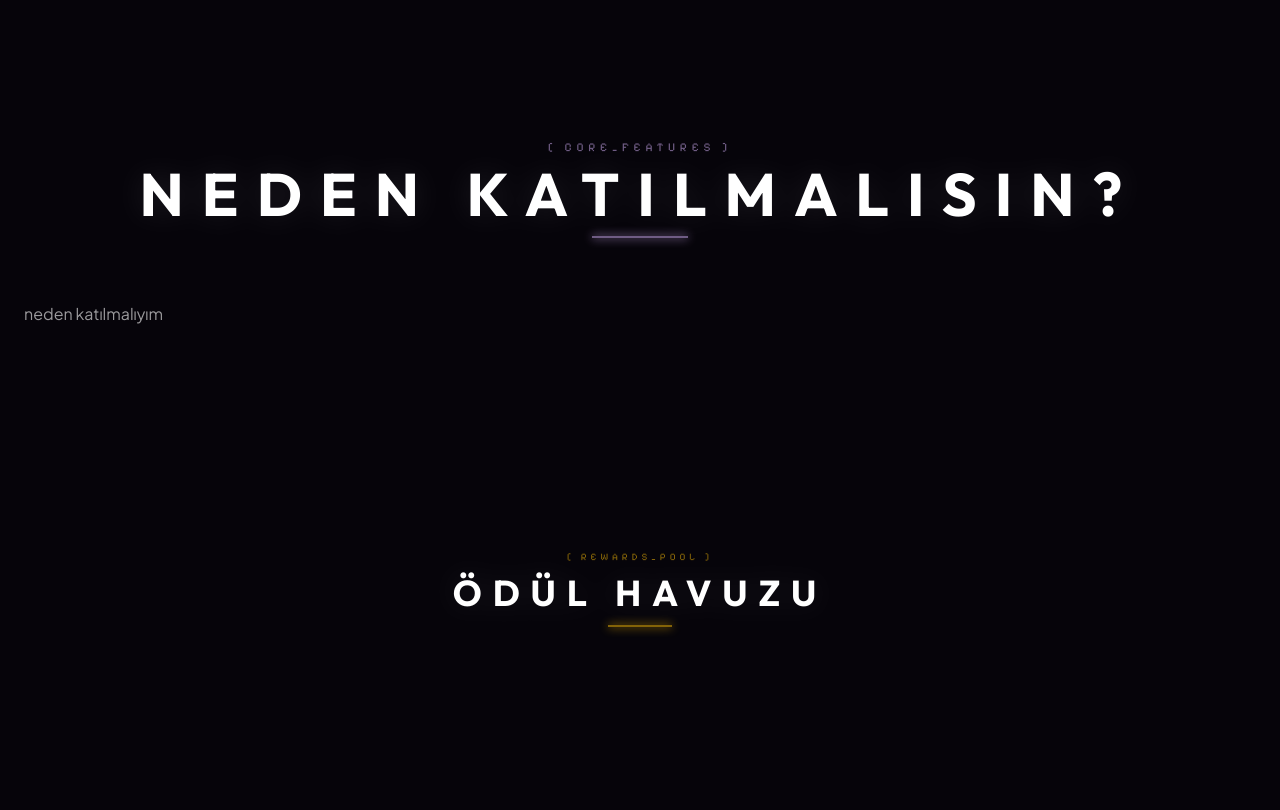
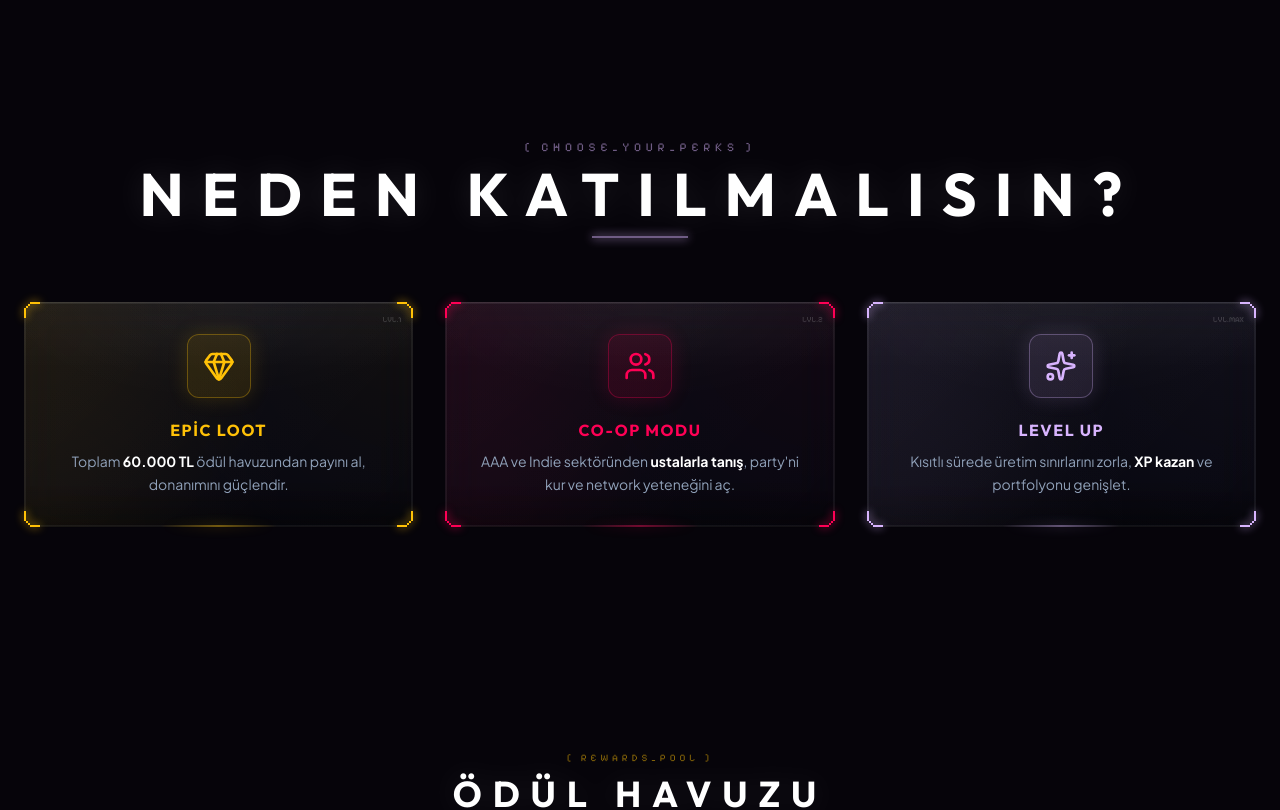
Before and after one commit to skylab-kulubu/skylab-yildizjam, a Next.js app: page / in a window 1280 px wide. Shown: the part 900-1710 px from the top of the page. Built offline with nearby package versions, Linux system fonts and the light colour scheme.

Commit message:
feat(features): implemented features section and refined viewport triggers

```diff
--- a/src/components/Background.tsx
+++ b/src/components/Background.tsx
@@ -11,7 +11,6 @@ interface BackgroundProps {
 const TWO_PI = Math.PI * 2;
 const BG_FILL = "#080A1A";
 const PIXEL_SCALE = 4;
-
 const STAR_FADE_IN_DURATION = 1500;
 const BUFFER_FADE_IN_DURATION = 2500;
 const BUFFER_FADE_IN_DELAY = 1000;
@@ -36,7 +35,6 @@ interface Star {
   phase: number;
   color: string;
 }
-
 interface Nebula {
   x: number;
   y: number;
@@ -44,7 +42,6 @@ interface Nebula {
   color: string;
   parallax: number;
 }
-
 interface Galaxy {
   x: number;
   y: number;
@@ -54,7 +51,6 @@ interface Galaxy {
   edgeColor: string;
   parallax: number;
 }
-
 interface Planet {
   x: number;
   y: number;
@@ -65,7 +61,6 @@ interface Planet {
   ringAngle: number;
   parallax: number;
 }
-
 interface Spaceship {
   x: number;
   y: number;
@@ -76,7 +71,6 @@ interface Spaceship {
   scale: number;
   parallax: number;
 }
-
 interface Asteroid {
   x: number;
   y: number;
@@ -89,16 +83,7 @@ interface Asteroid {
   isGamepad: boolean;
 }
 
-export default function Background({
-  seed = 2026,
-  density = 1.0,
-}: BackgroundProps) {
-  const canvasRef = useRef<HTMLCanvasElement>(null);
-  const bufferRef = useRef<HTMLCanvasElement>(null);
-  const rafRef = useRef(0);
-  const startTimeRef = useRef(0);
-
-  const dataRef = useRef<{
+interface SceneData {
   stars: Star[];
   nebulas: Nebula[];
   galaxies: Galaxy[];
@@ -107,7 +92,19 @@ export default function Background({
   asteroids: Asteroid[];
   width: number;
   height: number;
-  }>({
+  starWrapArea: number;
+  drawScale: number;
+}
+
+export default function Background({
+  seed = 2026,
+  density = 1.0,
+}: BackgroundProps) {
+  const canvasRef = useRef<HTMLCanvasElement>(null);
+  const bufferRef = useRef<HTMLCanvasElement | null>(null);
+  const rafRef = useRef(0);
+  const startTimeRef = useRef(0);
+  const dataRef = useRef<SceneData>({
     stars: [],
     nebulas: [],
     galaxies: [],
@@ -116,6 +113,8 @@ export default function Background({
     asteroids: [],
     width: 0,
     height: 0,
+    starWrapArea: 0,
+    drawScale: 0,
   });
 
   const buildScene = useCallback(
@@ -123,34 +122,30 @@ export default function Background({
       const d = dataRef.current;
       d.width = width;
       d.height = height;
+      d.starWrapArea = height * 2.5;
+      d.drawScale = 1 / PIXEL_SCALE;
 
       const randStars = seededRandom(currentSeed);
       const randStatic = seededRandom(currentSeed + 999);
-
-      const starWrapArea = height * 2.5;
-      const area = (width * starWrapArea) / 1000000;
+      const { starWrapArea } = d;
       const isMobile = width < 768;
 
       const getSegY = (index: number, total: number) => {
         const seg = starWrapArea / Math.max(1, total);
         return index * seg + randStatic() * seg * 0.8;
       };
+      const getStaggeredX = (index: number) =>
+        (index % 2 === 0
+          ? 0.05 + randStatic() * 0.4
+          : 0.55 + randStatic() * 0.4) * width;
 
-      const getStaggeredX = (index: number) => {
-        const isLeft = index % 2 === 0;
-        return (
-          (isLeft ? 0.05 + randStatic() * 0.4 : 0.55 + randStatic() * 0.4) *
-          width
-        );
-      };
-
+      const area = (width * starWrapArea) / 1_000_000;
       const count = (350 * density * Math.max(1, area)) | 0;
-      d.stars = [];
       const colors = ["#FFFFFF", "#00FFFF", "#FF0080", "#FFC107", "#8B5CF6"];
 
-      for (let i = 0; i < count; i++) {
+      d.stars = Array.from({ length: count }, () => {
         const isCross = randStars() > 0.94;
-        d.stars.push({
+        return {
           x: randStars() * width,
           y: randStars() * starWrapArea,
           size: isCross ? 2 : randStars() > 0.6 ? 1 : 2,
@@ -158,49 +153,47 @@ export default function Background({
           opacity: 0.3 + randStars() * 0.7,
           speed: 1.5 + randStars() * 2.5,
           phase: randStars() * TWO_PI,
-          color: colors[Math.floor(randStars() * colors.length)],
+          color: colors[(randStars() * colors.length) | 0],
+        };
       });
-      }
 
-      const nebulaCount = isMobile ? 2 : 4;
       const nebulaColors = [
-        "rgba(139, 92, 246, 0.08)",
-        "rgba(255, 0, 128, 0.06)",
-        "rgba(0, 255, 255, 0.05)",
-        "rgba(63, 81, 181, 0.08)",
+        "rgba(139,92,246,0.08)",
+        "rgba(255,0,128,0.06)",
+        "rgba(0,255,255,0.05)",
+        "rgba(63,81,181,0.08)",
       ];
-      d.nebulas = Array.from({ length: nebulaCount }, (_, i) => ({
+      d.nebulas = Array.from({ length: isMobile ? 2 : 4 }, (_, i) => ({
         x: getStaggeredX(i),
-        y: getSegY(i, nebulaCount),
+        y: getSegY(i, isMobile ? 2 : 4),
         radius: (isMobile ? 150 : 300) + randStatic() * 400,
-        color: nebulaColors[Math.floor(randStatic() * nebulaColors.length)],
+        color: nebulaColors[(randStatic() * nebulaColors.length) | 0],
         parallax: 0.02 + randStatic() * 0.03,
       }));
 
-      const galaxyCount = isMobile ? 2 : 3;
       const galaxyCores = [
-        "rgba(139, 92, 246, 0.6)",
-        "rgba(255, 0, 128, 0.5)",
-        "rgba(0, 255, 255, 0.5)",
-        "rgba(255, 193, 7, 0.4)",
+        "rgba(139,92,246,0.6)",
+        "rgba(255,0,128,0.5)",
+        "rgba(0,255,255,0.5)",
+        "rgba(255,193,7,0.4)",
       ];
       const galaxyEdges = [
-        "rgba(0, 255, 255, 0.15)",
-        "rgba(139, 92, 246, 0.1)",
-        "rgba(255, 0, 128, 0.1)",
-        "rgba(255, 87, 34, 0.08)",
+        "rgba(0,255,255,0.15)",
+        "rgba(139,92,246,0.1)",
+        "rgba(255,0,128,0.1)",
+        "rgba(255,87,34,0.08)",
       ];
+      const galaxyCount = isMobile ? 2 : 3;
       d.galaxies = Array.from({ length: galaxyCount }, (_, i) => ({
         x: getStaggeredX(i + 1),
         y: getSegY(i, galaxyCount),
         radius: (isMobile ? 100 : 200) + randStatic() * 200,
         angle: randStatic() * TWO_PI,
-        coreColor: galaxyCores[Math.floor(randStatic() * galaxyCores.length)],
-        edgeColor: galaxyEdges[Math.floor(randStatic() * galaxyEdges.length)],
+        coreColor: galaxyCores[(randStatic() * galaxyCores.length) | 0],
+        edgeColor: galaxyEdges[(randStatic() * galaxyEdges.length) | 0],
         parallax: 0.04 + randStatic() * 0.04,
       }));
 
-      const planetCount = isMobile ? 3 : 5;
       const planetBases = [
         "#5080FF",
         "#FFC107",
@@ -217,8 +210,9 @@ export default function Background({
         "#300040",
         "#404040",
       ];
+      const planetCount = isMobile ? 3 : 5;
       d.planets = Array.from({ length: planetCount }, (_, i) => {
-        const pIdx = Math.floor(randStatic() * planetBases.length);
+        const pIdx = (randStatic() * planetBases.length) | 0;
         return {
           x: getStaggeredX(i),
           y: getSegY(i, planetCount),
@@ -246,7 +240,7 @@ export default function Background({
           y: getSegY(i, shipCount),
           vx: (isGoingRight ? 1 : -1) * (0.3 + randStatic() * 0.8),
           vy: (randStatic() - 0.5) * 0.2,
-          color: shipColors[Math.floor(randStatic() * shipColors.length)],
+          color: shipColors[(randStatic() * shipColors.length) | 0],
           phase: randStatic() * TWO_PI,
           scale: 0.8 + randStatic() * 0.6,
           parallax: 0.2 + randStatic() * 0.4,
@@ -257,7 +251,7 @@ export default function Background({
       d.asteroids = Array.from({ length: asteroidCount }, (_, i) => ({
         x: randStatic() * width,
         y: getSegY(i, asteroidCount),
-        size: 1 + Math.floor(randStatic() * 3),
+        size: 1 + ((randStatic() * 3) | 0),
         vx: (randStatic() - 0.5) * 0.6,
         vy: 0.2 + randStatic() * 0.8,
         parallax: 0.15 + randStatic() * 0.3,
@@ -283,66 +277,71 @@ export default function Background({
 
     const dpr = Math.min(window.devicePixelRatio || 1, 2);
     let alive = true;
+    const clientSeed = seed === 2026 ? (Math.random() * 1_000_000) | 0 : seed;
 
-    const clientSeed =
-      seed === 2026 ? Math.floor(Math.random() * 1000000) : seed;
+    // Gradient cache — planet ve nebula gradientları her frame yeniden oluşturulmasın
+    const planetGradCache = new Map<Planet, CanvasGradient>();
+    const nebulaGradCache = new Map<Nebula, CanvasGradient>();
 
     const doResize = () => {
       const rect = canvas.getBoundingClientRect();
       canvas.width = rect.width * dpr;
       canvas.height = rect.height * dpr;
       ctx.setTransform(dpr, 0, 0, dpr, 0, 0);
-
       buffer.width = Math.ceil(rect.width / PIXEL_SCALE);
       buffer.height = Math.ceil(rect.height / PIXEL_SCALE);
+      // Resize'da cache'i temizle — yeni drawScale gerekli
+      planetGradCache.clear();
+      nebulaGradCache.clear();
       buildScene(rect.width, rect.height, clientSeed);
     };
 
-    window.addEventListener("resize", doResize);
+    const resizeObserver = new ResizeObserver(doResize);
+    resizeObserver.observe(canvas);
     doResize();
-
     startTimeRef.current = performance.now();
 
     const render = (now: number) => {
       if (!alive) return;
+
+      const d = dataRef.current;
       const t = now * 0.001;
-      const d = dataRef.current;
       const scrollY = window.scrollY;
       const viewW = canvas.width / dpr;
       const viewH = canvas.height / dpr;
-      const drawScale = 1 / PIXEL_SCALE;
-      const starWrapArea = d.height * 2.5;
-
+      const { starWrapArea, drawScale } = d;
       const elapsed = now - startTimeRef.current;
 
       ctx.fillStyle = BG_FILL;
       ctx.fillRect(0, 0, viewW, viewH);
 
       const starParallax = scrollY * 0.15;
-      const starProgress = Math.min(1, elapsed / STAR_FADE_IN_DURATION);
-      const easedStarProgress = easeOutQuad(starProgress);
+      const easedStarProgress = easeOutQuad(
+        Math.min(1, elapsed / STAR_FADE_IN_DURATION),
+      );
 
-      for (const star of d.stars) {
-        const alpha =
-          star.opacity *
-          (0.4 + 0.6 * Math.sin(t * star.speed + star.phase)) *
-          easedStarProgress;
+      // Stars — en yoğun loop, minimum işlem
+      const stars = d.stars;
+      const starsLen = stars.length;
+      for (let i = 0; i < starsLen; i++) {
+        const star = stars[i];
         let sy = (star.y - starParallax) % starWrapArea;
         if (sy < 0) sy += starWrapArea;
         if (sy > viewH + 10) continue;
 
-        ctx.globalAlpha = Math.max(0, alpha);
+        ctx.globalAlpha =
+          star.opacity *
+          (0.4 + 0.6 * Math.sin(t * star.speed + star.phase)) *
+          easedStarProgress;
         ctx.fillStyle = star.color;
+
         if (star.isCross) {
-          ctx.fillRect(Math.floor(star.x - 1), Math.floor(sy - 3), 2, 6);
-          ctx.fillRect(Math.floor(star.x - 3), Math.floor(sy - 1), 6, 2);
+          const sx = star.x | 0;
+          const syi = sy | 0;
+          ctx.fillRect(sx - 1, syi - 3, 2, 6);
+          ctx.fillRect(sx - 3, syi - 1, 6, 2);
         } else {
-          ctx.fillRect(
-            Math.floor(star.x),
-            Math.floor(sy),
-            star.size,
-            star.size,
-          );
+          ctx.fillRect(star.x | 0, sy | 0, star.size, star.size);
         }
       }
       ctx.globalAlpha = 1.0;
@@ -350,34 +349,45 @@ export default function Background({
       bCtx.clearRect(0, 0, buffer.width, buffer.height);
       bCtx.imageSmoothingEnabled = false;
 
-      for (const n of d.nebulas) {
+      // Nebulas
+      const nebulas = d.nebulas;
+      for (let i = 0; i < nebulas.length; i++) {
+        const n = nebulas[i];
         let ny = (n.y - scrollY * n.parallax) % starWrapArea;
         if (ny < 0) ny += starWrapArea;
         if (ny > viewH + n.radius || ny < -n.radius) continue;
 
-        bCtx.save();
-        bCtx.translate(Math.floor(n.x * drawScale), Math.floor(ny * drawScale));
         const v_rad = n.radius * drawScale;
-        const grad = bCtx.createRadialGradient(0, 0, 0, 0, 0, v_rad);
+        let grad = nebulaGradCache.get(n);
+        if (!grad) {
+          grad = bCtx.createRadialGradient(0, 0, 0, 0, 0, v_rad);
           grad.addColorStop(0, n.color);
           grad.addColorStop(1, "transparent");
+          nebulaGradCache.set(n, grad);
+        }
+
+        bCtx.save();
+        bCtx.translate((n.x * drawScale) | 0, (ny * drawScale) | 0);
         bCtx.fillStyle = grad;
         bCtx.beginPath();
-        bCtx.arc(0, 0, Math.floor(v_rad), 0, TWO_PI);
+        bCtx.arc(0, 0, v_rad | 0, 0, TWO_PI);
         bCtx.fill();
         bCtx.restore();
       }
 
-      for (const g of d.galaxies) {
+      // Galaxies
+      const galaxies = d.galaxies;
+      for (let i = 0; i < galaxies.length; i++) {
+        const g = galaxies[i];
         let gy = (g.y - scrollY * g.parallax) % starWrapArea;
         if (gy < 0) gy += starWrapArea;
         if (gy > viewH + g.radius || gy < -g.radius) continue;
 
+        const v_radius = g.radius * drawScale;
         bCtx.save();
-        bCtx.translate(Math.floor(g.x * drawScale), Math.floor(gy * drawScale));
+        bCtx.translate((g.x * drawScale) | 0, (gy * drawScale) | 0);
         bCtx.rotate(g.angle + t * 0.015);
         bCtx.scale(1, 0.35);
-        const v_radius = g.radius * drawScale;
         const coreGrad = bCtx.createRadialGradient(
           0,
           0,
@@ -390,33 +400,42 @@ export default function Background({
         coreGrad.addColorStop(1, "transparent");
         bCtx.fillStyle = coreGrad;
         bCtx.beginPath();
-        bCtx.arc(0, 0, Math.floor(v_radius), 0, TWO_PI);
+        bCtx.arc(0, 0, v_radius | 0, 0, TWO_PI);
         bCtx.fill();
         bCtx.restore();
       }
 
-      for (const p of d.planets) {
+      // Planets — gradient cache kullan
+      const planets = d.planets;
+      for (let i = 0; i < planets.length; i++) {
+        const p = planets[i];
         let py = (p.y - scrollY * p.parallax) % starWrapArea;
         if (py < 0) py += starWrapArea;
         if (py > viewH + p.radius * 3 || py < -p.radius * 3) continue;
 
-        bCtx.save();
-        bCtx.translate(Math.floor(p.x * drawScale), Math.floor(py * drawScale));
         const v_rad = p.radius * drawScale;
-        const pGrad = bCtx.createLinearGradient(-v_rad, -v_rad, v_rad, v_rad);
+        let pGrad = planetGradCache.get(p);
+        if (!pGrad) {
+          pGrad = bCtx.createLinearGradient(-v_rad, -v_rad, v_rad, v_rad);
           pGrad.addColorStop(0, p.baseColor);
           pGrad.addColorStop(0.5, p.baseColor);
           pGrad.addColorStop(0.52, p.shadowColor);
           pGrad.addColorStop(1, p.shadowColor);
+          planetGradCache.set(p, pGrad);
+        }
+
+        bCtx.save();
+        bCtx.translate((p.x * drawScale) | 0, (py * drawScale) | 0);
         bCtx.fillStyle = pGrad;
         bCtx.beginPath();
-        bCtx.arc(0, 0, Math.floor(v_rad), 0, TWO_PI);
+        bCtx.arc(0, 0, v_rad | 0, 0, TWO_PI);
         bCtx.fill();
+
         if (p.hasRing) {
           bCtx.rotate(p.ringAngle);
           bCtx.scale(1, 0.2);
           bCtx.beginPath();
-          bCtx.arc(0, 0, Math.floor(v_rad * 2.5), 0, TWO_PI);
+          bCtx.arc(0, 0, (v_rad * 2.5) | 0, 0, TWO_PI);
           bCtx.lineWidth = 1;
           bCtx.strokeStyle = "rgba(255,255,255,0.25)";
           bCtx.stroke();
@@ -424,45 +443,43 @@ export default function Background({
         bCtx.restore();
       }
 
-      for (const ast of d.asteroids) {
+      // Asteroids — mutasyon + draw aynı loop
+      const asteroids = d.asteroids;
+      for (let i = 0; i < asteroids.length; i++) {
+        const ast = asteroids[i];
         ast.x += ast.vx;
         ast.y += ast.vy;
         ast.rot += ast.vRot;
 
         if (ast.x > viewW + 50) ast.x = -50;
-        if (ast.x < -50) ast.x = viewW + 50;
+        else if (ast.x < -50) ast.x = viewW + 50;
 
         let sy = (ast.y - scrollY * ast.parallax) % starWrapArea;
         if (sy < 0) sy += starWrapArea;
         if (sy > viewH + 20 || sy < -20) continue;
 
         bCtx.save();
-        bCtx.translate(
-          Math.floor(ast.x * drawScale),
-          Math.floor(sy * drawScale),
-        );
+        bCtx.translate((ast.x * drawScale) | 0, (sy * drawScale) | 0);
         bCtx.rotate(ast.rot);
 
         if (ast.isGamepad) {
-          bCtx.fillStyle = "rgba(100, 110, 140, 0.9)";
+          bCtx.fillStyle = "rgba(100,110,140,0.9)";
           bCtx.fillRect(-4, -2, 8, 4);
           bCtx.fillRect(-5, -1, 1, 3);
           bCtx.fillRect(4, -1, 1, 3);
-
           bCtx.fillStyle = "#FF0080";
           bCtx.fillRect(-3, 0, 3, 1);
           bCtx.fillRect(-2, -1, 1, 3);
-
           bCtx.fillStyle = "#00FFFF";
           bCtx.fillRect(1, 0, 1, 1);
           bCtx.fillRect(2, -1, 1, 1);
         } else {
-          bCtx.fillStyle = "rgba(100, 100, 110, 0.8)";
+          bCtx.fillStyle = "rgba(100,100,110,0.8)";
           if (ast.size === 1) {
             bCtx.fillRect(0, 0, 1, 1);
           } else if (ast.size === 2) {
             bCtx.fillRect(-1, -1, 2, 2);
-            bCtx.fillStyle = "rgba(70, 70, 80, 0.8)";
+            bCtx.fillStyle = "rgba(70,70,80,0.8)";
             bCtx.fillRect(0, 0, 1, 1);
           } else {
             bCtx.fillRect(-1, -1, 3, 2);
@@ -472,53 +489,51 @@ export default function Background({
         bCtx.restore();
       }
 
-      for (const ship of d.spaceships) {
+      // Spaceships
+      const spaceships = d.spaceships;
+      for (let i = 0; i < spaceships.length; i++) {
+        const ship = spaceships[i];
         ship.x += ship.vx;
+        if (ship.x > viewW + 100) ship.x = -100;
+        else if (ship.x < -100) ship.x = viewW + 100;
+
         const currentY = ship.y + ship.vy + Math.cos(t * 1.5 + ship.phase) * 15;
-
-        if (ship.x > viewW + 100) ship.x = -100;
-        if (ship.x < -100) ship.x = viewW + 100;
-
         let sy = (currentY - scrollY * ship.parallax) % starWrapArea;
         if (sy < 0) sy += starWrapArea;
         if (sy > viewH + 50 || sy < -50) continue;
 
         bCtx.save();
-        bCtx.translate(
-          Math.floor(ship.x * drawScale),
-          Math.floor(sy * drawScale),
-        );
-
-        const angle = Math.atan2(ship.vy, ship.vx);
-        bCtx.rotate(angle);
+        bCtx.translate((ship.x * drawScale) | 0, (sy * drawScale) | 0);
+        bCtx.rotate(Math.atan2(ship.vy, ship.vx));
         bCtx.scale(ship.scale, ship.scale);
 
         bCtx.fillStyle = ship.color;
-
         bCtx.fillRect(-2, -1, 4, 3);
         bCtx.fillRect(2, 0, 2, 1);
         bCtx.fillRect(-2, -2, 2, 1);
         bCtx.fillRect(-2, 2, 2, 1);
-
         bCtx.fillStyle = "#FFFFFF";
         bCtx.fillRect(0, 0, 1, 1);
-
-        if (Math.sin(t * 30 + ship.phase) > 0) {
-          bCtx.fillStyle = "#FF3300";
-          bCtx.fillRect(-4, 0, 2, 1);
-        } else {
-          bCtx.fillStyle = "#FFCC00";
-          bCtx.fillRect(-3, 0, 1, 1);
-        }
-
+        bCtx.fillStyle =
+          Math.sin(t * 30 + ship.phase) > 0 ? "#FF3300" : "#FFCC00";
+        bCtx.fillRect(
+          Math.sin(t * 30 + ship.phase) > 0 ? -4 : -3,
+          0,
+          Math.sin(t * 30 + ship.phase) > 0 ? 2 : 1,
+          1,
+        );
         bCtx.restore();
       }
 
-      const bufferProgress = Math.min(
+      const easedBufferProgress = easeOutQuad(
+        Math.min(
           1,
-        Math.max(0, (elapsed - BUFFER_FADE_IN_DELAY) / BUFFER_FADE_IN_DURATION),
+          Math.max(
+            0,
+            (elapsed - BUFFER_FADE_IN_DELAY) / BUFFER_FADE_IN_DURATION,
+          ),
+        ),
       );
-      const easedBufferProgress = easeOutQuad(bufferProgress);
 
       ctx.imageSmoothingEnabled = false;
       ctx.globalAlpha = easedBufferProgress;
@@ -542,7 +557,7 @@ export default function Background({
     return () => {
       alive = false;
       cancelAnimationFrame(rafRef.current);
-      window.removeEventListener("resize", doResize);
+      resizeObserver.disconnect();
     };
   }, [buildScene, seed]);
 
--- a/src/components/Features.tsx
+++ b/src/components/Features.tsx
@@ -1,16 +1,105 @@
+import { motion } from "framer-motion";
+import { Gem, Users, Sparkles } from "lucide-react";
+import Card from "@/components/Card";
+import { fadeScale } from "@/lib/animations";
 import PageSection from "./PageSection";
+
+const PERKS = [
+  {
+    icon: Gem,
+    title: "Epic Loot",
+    color: "var(--color-brand-reward)",
+    lvl: "LVL.1",
+    desc: (
+      <>
+        Toplam <span className="font-bold text-white">60.000 TL</span> ödül
+        havuzundan payını al, donanımını güçlendir.
+      </>
+    ),
+  },
+  {
+    icon: Users,
+    title: "Co-op Modu",
+    color: "var(--color-brand-action)",
+    lvl: "LVL.2",
+    desc: (
+      <>
+        AAA ve Indie sektöründen{" "}
+        <span className="font-bold text-white">ustalarla tanış</span>, party'ni
+        kur ve network yeteneğini aç.
+      </>
+    ),
+  },
+  {
+    icon: Sparkles,
+    title: "Level Up",
+    color: "var(--color-brand-glow)",
+    lvl: "LVL.MAX",
+    desc: (
+      <>
+        Kısıtlı sürede üretim sınırlarını zorla,{" "}
+        <span className="font-bold text-white">XP kazan</span> ve portfolyonu
+        genişlet.
+      </>
+    ),
+  },
+];
 
 export default function Features() {
   return (
     <PageSection
       id="features"
-      tag="CORE_FEATURES"
+      tag="CHOOSE_YOUR_PERKS"
       title="NEDEN KATILMALISIN?"
       variant="hero"
       color="var(--color-brand-glow)"
       showBar={true}
     >
-      <div className="w-full text-white/60">neden katılmalıyım</div>
+      <div className="grid grid-cols-1 md:grid-cols-3 gap-6 lg:gap-8 w-full">
+        {PERKS.map((perk, index) => (
+          <motion.div key={index} variants={fadeScale} className="group">
+            <Card
+              noPadding
+              variant="default"
+              cornerColor={perk.color}
+              glowColor={perk.color}
+              className="h-full overflow-visible"
+            >
+              <div className="p-8 flex flex-col items-center text-center gap-5 h-full relative">
+                <div className="absolute top-0 right-0 p-3 opacity-20 font-pixel text-[8px]">
+                  {perk.lvl}
+                </div>
+
+                <div
+                  className="w-16 h-16 rounded-xl border flex items-center justify-center group-hover:scale-110 transition-all duration-500"
+                  style={{
+                    backgroundColor: `color-mix(in srgb, ${perk.color} 10%, transparent)`,
+                    borderColor: `color-mix(in srgb, ${perk.color} 30%, transparent)`,
+                    boxShadow: `0 0 20px color-mix(in srgb, ${perk.color} 15%, transparent)`,
+                  }}
+                >
+                  <perk.icon
+                    className="w-8 h-8"
+                    style={{ color: perk.color }}
+                  />
+                </div>
+
+                <div className="space-y-2">
+                  <h3
+                    className="font-display font-bold text-[16px] tracking-widest uppercase"
+                    style={{ color: perk.color }}
+                  >
+                    {perk.title}
+                  </h3>
+                  <p className="font-tech text-slate-400 leading-relaxed text-sm">
+                    {perk.desc}
+                  </p>
+                </div>
+              </div>
+            </Card>
+          </motion.div>
+        ))}
+      </div>
     </PageSection>
   );
 }
--- a/src/components/PageSection.tsx
+++ b/src/components/PageSection.tsx
@@ -56,7 +56,7 @@ export default function PageSection({
       id={id}
       initial="hidden"
       whileInView="show"
-      viewport={{ once: true, margin: "-100px" }}
+      viewport={{ once: true, amount: 0.2, margin: "0px 0px -150px 0px" }}
       variants={staggerContainer}
       className={`relative z-10 w-full transform-gpu ${currentSize.py} ${className}`}
       style={{ "--layout-color": baseColor } as React.CSSProperties}
```
Lines whose indentation alone changed are shown as unchanged.
